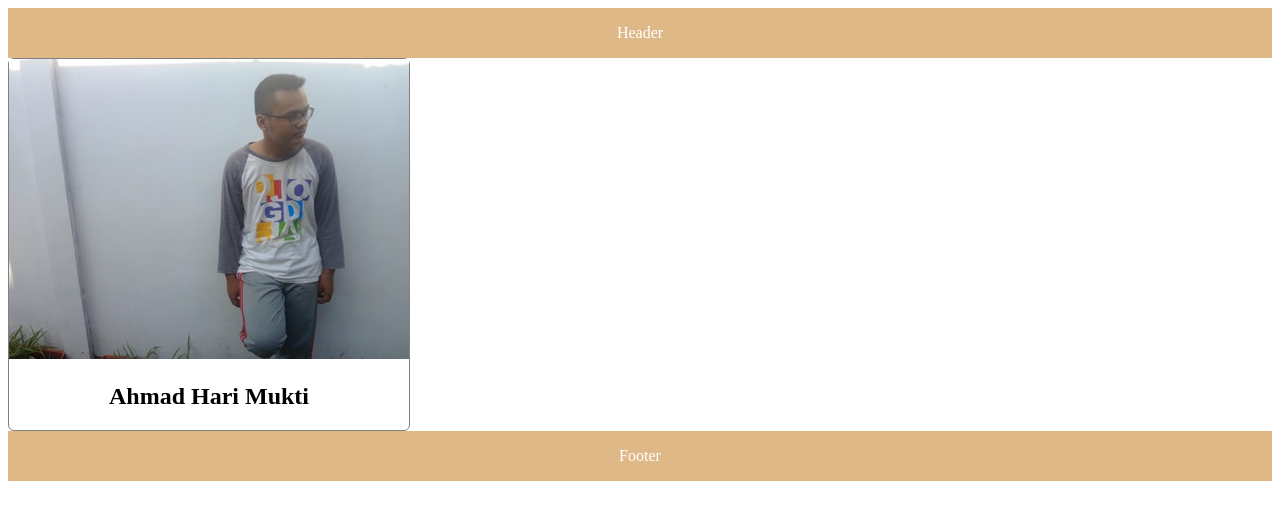
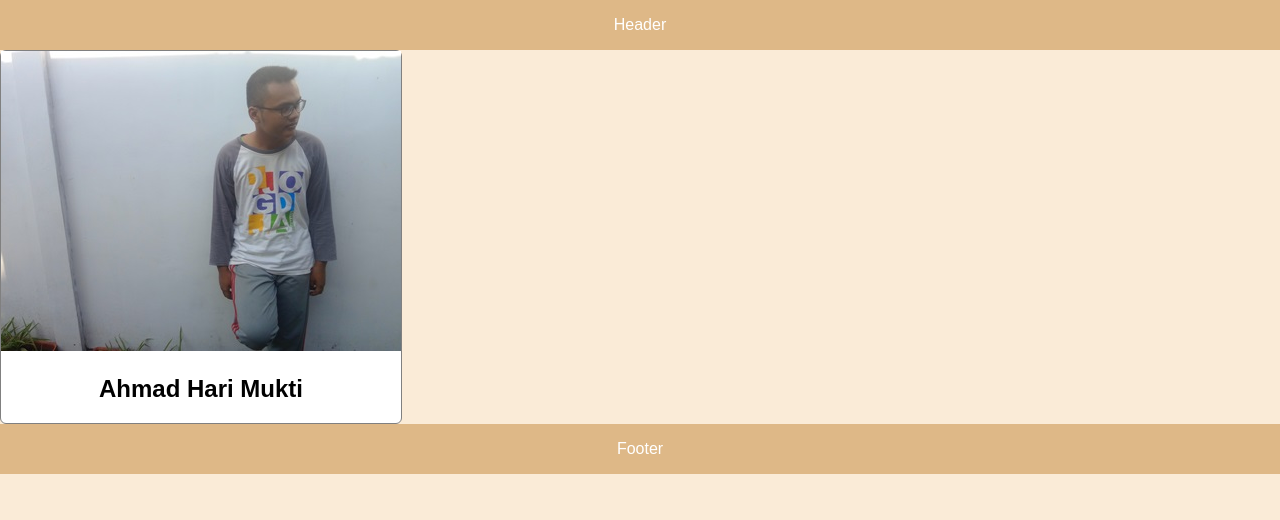
Before and after one commit to harikazumine/my-repo-from-remote, a plain HTML site: page index.html in a window 1280 px wide. Drawn offline with Linux system fonts and the light colour scheme.

Commit message:
changed style for selector body to make the layout prettier, and changed font to Arial

```diff
--- a/style.css
+++ b/style.css
@@ -1,8 +1,11 @@
-ody {
-   width: 100%;
-   margin: 30px;
-   background-color: lightcoral;
-}
+body {
+    width: 100%;
+    height: 100%;
+    margin: 0px;
+    padding: 0px;
+    background-color: antiquewhite;
+    font-family: Arial, Helvetica, sans-serif;
+ }
 
 #profile-container{
    max-width: 400px;
```
